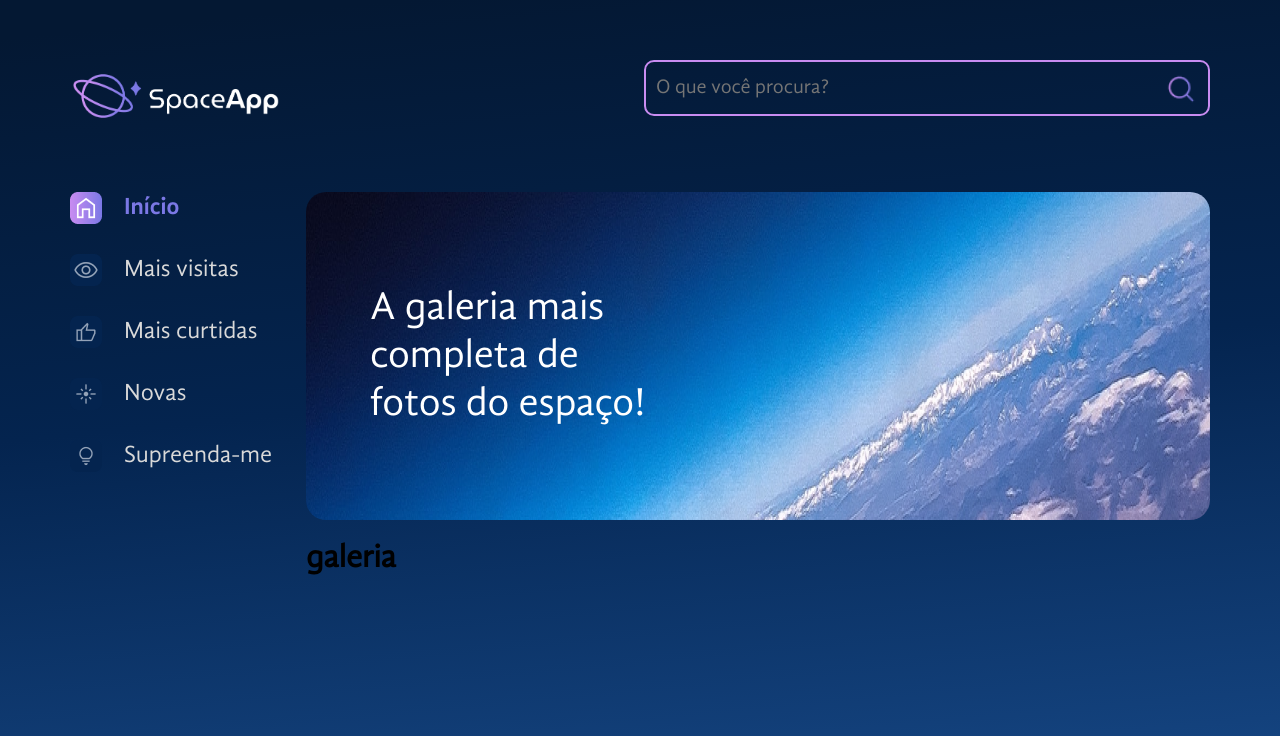
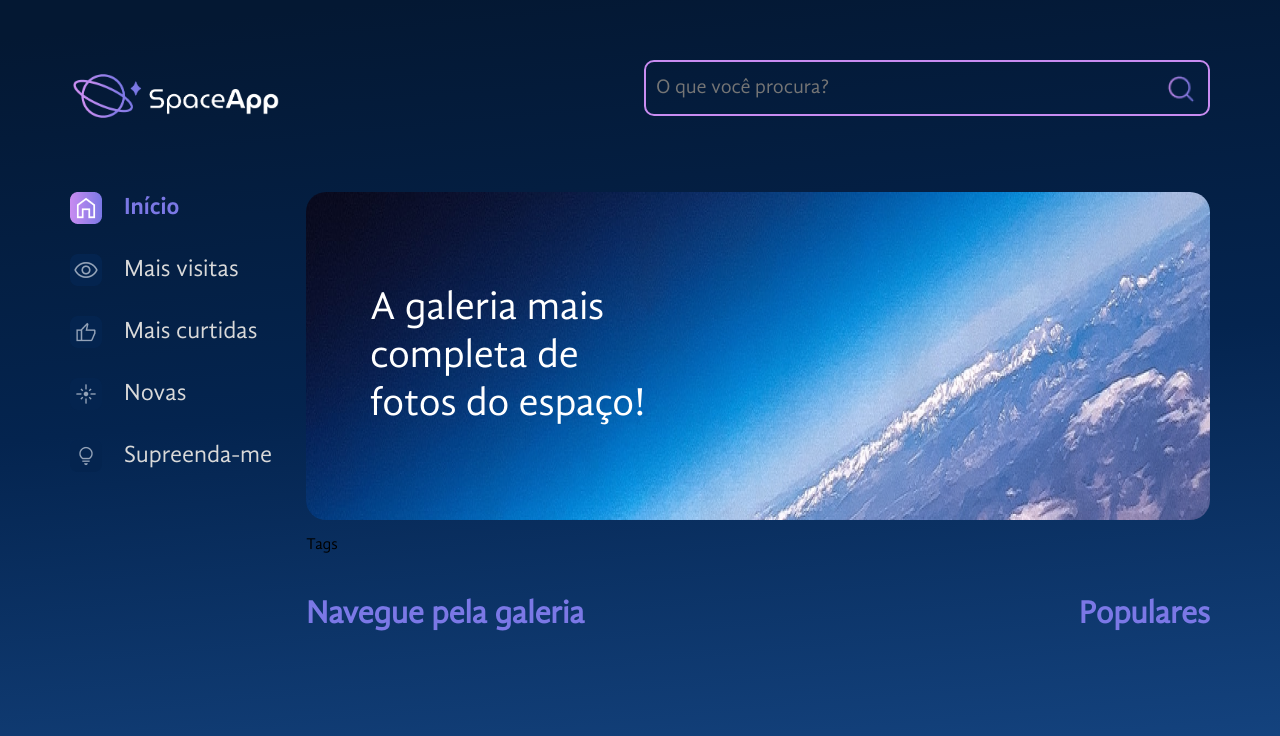
Before and after one commit to andrelucca99/space-app, a React (Vite) app: page / in a window 1280 px wide. Shown: the top 736 px of the page. Built offline with nearby package versions, Linux system fonts and the light colour scheme.

Commit message:
feat: implementa estrutura da galeria

```diff
--- a/src/App.jsx
+++ b/src/App.jsx
@@ -4,6 +4,7 @@
 import BarraLateral from "./components/BarraLateral";
 import Banner from "./components/Bannner";
 import bgBanner from "./assets/banner.png";
+import Galeria from "./components/Galeria";
 
 const FundoGradiente = styled.div`
   background: linear-gradient(174.61deg, #041833 4.16%, #04244F 48%, #154582 96.76%);
@@ -41,7 +42,7 @@
               texto={'A galeria mais completa de fotos do espaço!'}
               bgImage={bgBanner}
             />
-            <h1>galeria</h1>
+            <Galeria />
           </ConteudoGaleria>
         </MainContainer>
       </AppContainer>
--- /dev/null
+++ b/src/components/Galeria/Populares/index.jsx
@@ -0,0 +1,9 @@
+import Titulo from "../../Titulo";
+
+const Populares = () => {
+  return (
+    <Titulo $alinhamento="center">Populares</Titulo>
+  )
+}
+
+export default Populares;
--- /dev/null
+++ b/src/components/Galeria/Tags/index.jsx
@@ -0,0 +1,7 @@
+const Tags = () => {
+  return (
+    <p>Tags</p>
+  )
+}
+
+export default Tags;
--- /dev/null
+++ b/src/components/Galeria/index.jsx
@@ -0,0 +1,28 @@
+import { styled } from "styled-components";
+import Titulo from "../Titulo";
+import Populares from "./Populares";
+import Tags from "./Tags";
+
+const GaleriaContainer = styled.div`
+  display: flex;
+`;
+
+const SecaoFluida = styled.section`
+  flex-grow: 1;
+`;
+
+const Galeria = () => {
+  return (
+    <>
+      <Tags />
+      <GaleriaContainer>
+        <SecaoFluida>
+          <Titulo>Navegue pela galeria</Titulo>
+        </SecaoFluida>
+        <Populares />
+      </GaleriaContainer>
+    </>
+  )
+}
+
+export default Galeria;
--- /dev/null
+++ b/src/components/Titulo/index.jsx
@@ -0,0 +1,9 @@
+import { styled } from "styled-components";
+
+const Titulo = styled.h2`
+  color: #7b78e6;
+  font-size: 32px;
+  text-align: ${props => props.$alinhamento ? props.$alinhamento : 'left'};
+`;
+
+export default Titulo;
```
